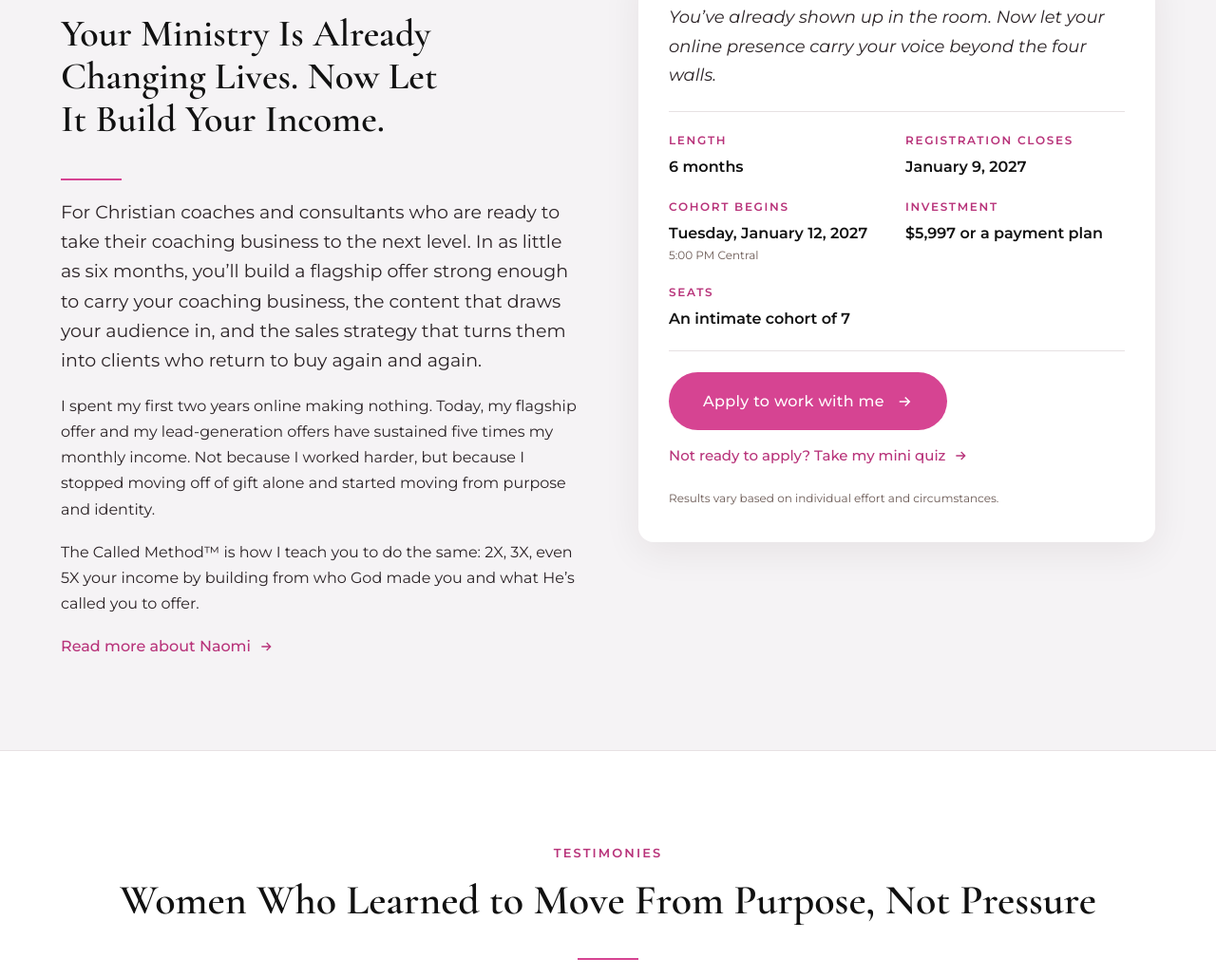
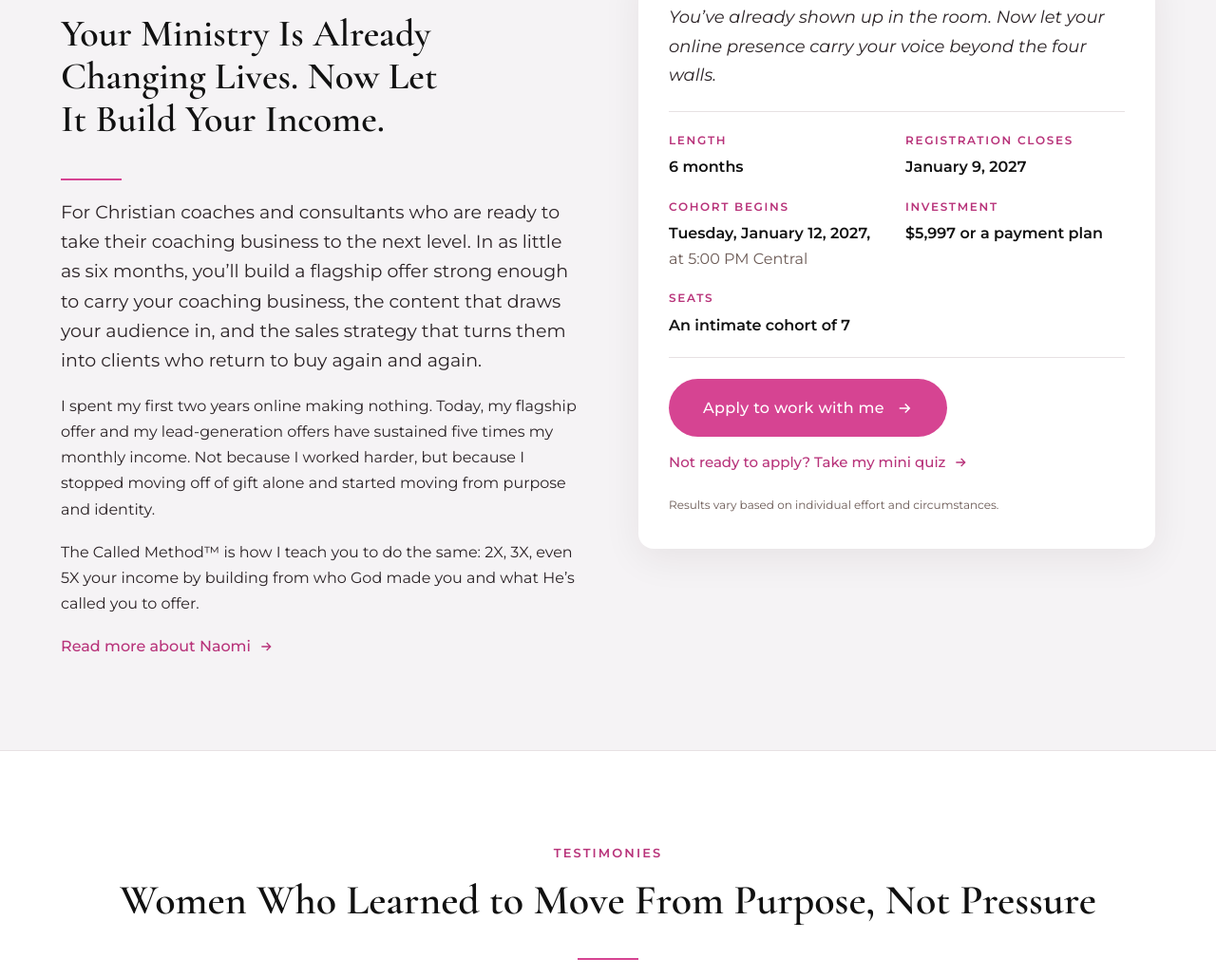
Before and after one commit to naomiroe03/kingdomroe.com, an Astro site: page / in a window 1280 px wide. Shown: the part 4022-5051 px from the top of the page at 95% size. Built offline with nearby package versions, Linux system fonts and the light colour scheme; Astro itself is replaced by a stand-in of ours.

Commit message:
Separate the cohort start date and time
Co-Authored-By: Claude Opus 5.5 <noreply@anthropic.com>
Claude-Session: https://claude.ai/code/session_014V8Uog4Tv7VHYGQ5srj9hA

```diff
--- a/src/pages/index.astro
+++ b/src/pages/index.astro
@@ -191,7 +191,7 @@ const faqs = [
         <dl class="facts">
           <div><dt>Length</dt><dd>6 months</dd></div>
           <div><dt>Registration closes</dt><dd>{COHORT.registrationCloses}</dd></div>
-          <div><dt>Cohort begins</dt><dd>{COHORT.begins}<small>{COHORT.time}</small></dd></div>
+          <div><dt>Cohort begins</dt><dd>{COHORT.begins}, <small>at {COHORT.time}</small></dd></div>
           <div><dt>Investment</dt><dd>{COHORT.investment}</dd></div>
           <div><dt>Seats</dt><dd>{COHORT.seats}</dd></div>
         </dl>
@@ -326,7 +326,7 @@ const faqs = [
   .facts { display: grid; grid-template-columns: repeat(auto-fit, minmax(150px, 1fr)); gap: 18px; margin: 0; padding-block: 20px; border-block: 1px solid var(--line); }
   .facts dt { font-size: 12px; font-weight: 600; letter-spacing: .14em; text-transform: uppercase; color: var(--pink-deep); }
   .facts dd { margin: 4px 0 0; font-weight: 600; color: var(--ink); }
-  .facts small { display: block; font-weight: 400; color: var(--muted); font-size: 12px; }
+  .facts small { font-weight: 400; color: var(--muted); font-size: inherit; }
   .fine { font-size: 12px; color: var(--muted); }
 
   .testimonies { max-width: 880px; margin: 0 auto; }
```
